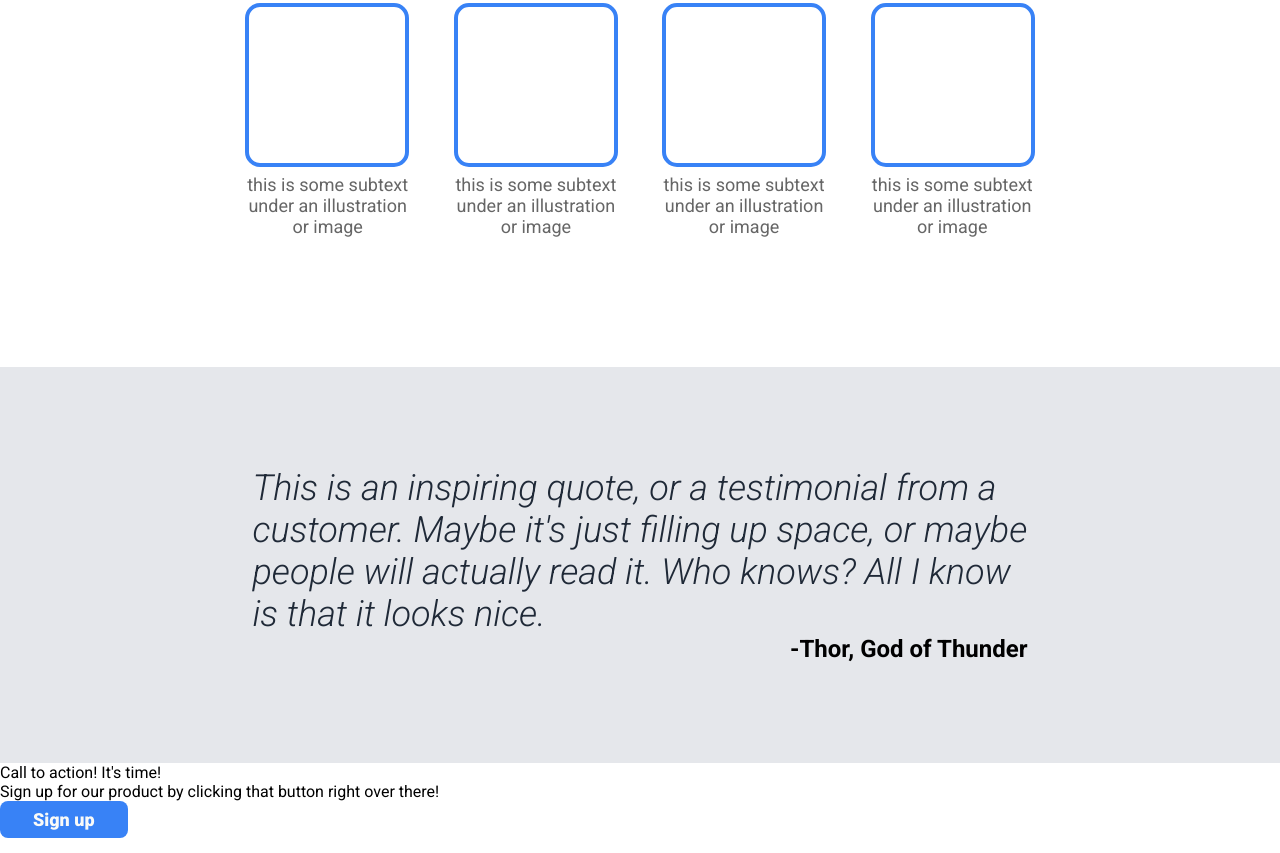
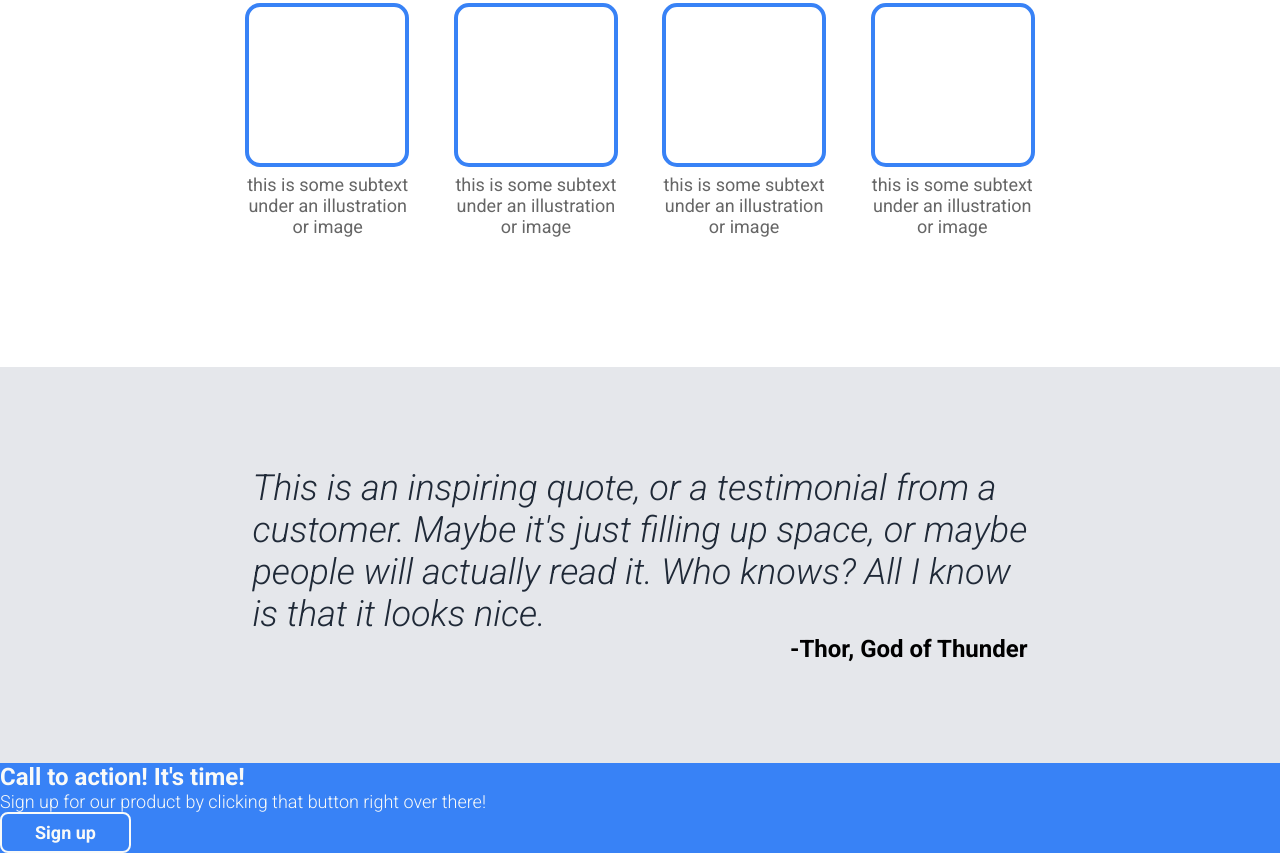
Before and after one commit to ad-al/awesome-website, a plain HTML site: page index.html in a window 1280 px wide. Shown: the part 695-1548 px from the top of the page. Drawn offline with Linux system fonts and the light colour scheme.

Commit message:
Style fourth section

```diff
--- a/index.html
+++ b/index.html
@@ -62,9 +62,9 @@
       <p class="author">-Thor, God of Thunder</p>
   </div>
   <!--  FOURTH SECTION CONTENT -->
-  <div>
-    <p>Call to action! It's time!</p>
-    <p>Sign up for our product by clicking that button right over there!</p>
+  <div class="fourth-section">
+    <p class="action">Call to action! It's time!</p>
+    <p class="click">Sign up for our product by clicking that button right over there!</p>
     <button>Sign up</button>
   </div>
 </body>
--- a/style.css
+++ b/style.css
@@ -24,8 +24,7 @@ button,
 }
 
 .logo,
-.main-text,
-button {
+.main-text {
   font-weight: 900;
 }
 
@@ -57,6 +56,7 @@ button {
   background-color: #3882F6;
   border-radius: 8px;
   border: none;
+  font-weight: 700;
 }
 
 .placeholder {
@@ -186,3 +186,28 @@ button {
 .author {
   text-align: end;
 }
+
+/* FOURTH SECTION STYLING */
+
+.fourth-section {
+  background-color: #3882F6;
+}
+
+.action,
+.click {
+  color: #F9FAF8;
+}
+
+.action {
+  font-size: 24px;
+  font-weight: 700;
+}
+
+.click {
+  font-size: 18px;
+  font-weight: 300;
+}
+
+.fourth-section button {
+  border: 2px solid #F9FAF8;
+}
```
